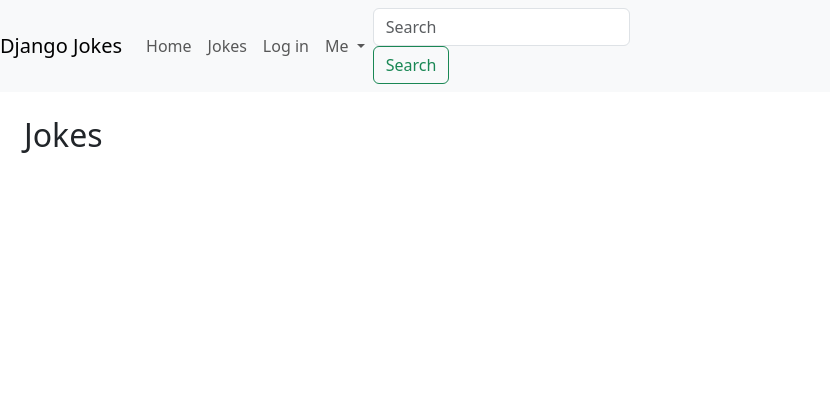
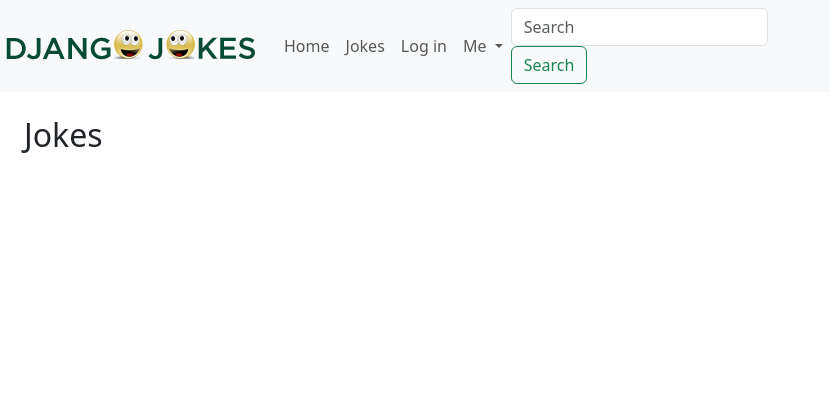
Before and after one commit to 90barricade93/djangojokes.com, a Django app: page /jokes/ in a window 1280 px wide. Shown: the top 420 px of the page, without its empty margins (0-830 px from the left). Run offline with Django 4.2, Linux system fonts and the light colour scheme; data that the repository does not hold is empty; some libraries are stand-ins or nearby versions.

Commit message:
flavi en logo

```diff
--- a/djangojokes/settings.py
+++ b/djangojokes/settings.py
@@ -121,6 +121,9 @@ USE_TZ = True
 # https://docs.djangoproject.com/en/4.1/howto/static-files/
 
 STATIC_URL = 'static/'
+STATICFILES_DIRS = [
+BASE_DIR / 'static',
+]
 
 # Default primary key field type
 # https://docs.djangoproject.com/en/4.1/ref/settings/#default-auto-field
--- a/templates/_base.html
+++ b/templates/_base.html
@@ -1,3 +1,5 @@
+{% load static %}
+
 <!DOCTYPE html>
 <html lang="en">
 <head>
@@ -5,12 +7,15 @@
 <meta name="viewport" content="width=device-width, initial-scale=1">
 <link href="https://cdn.jsdelivr.net/npm/bootstrap@5.3.0-alpha1/dist/css/bootstrap.min.css" rel="stylesheet" integrity="sha384-GLhlTQ8iRABdZLl6O3oVMWSktQOp6b7In1Zl3/Jr59b6EGGoI1aFkw7cmDA6j6gD" crossorigin="anonymous">
 <script src="https://kit.fontawesome.com/eafe9b497d.js" crossorigin="anonymous"></script>
+<link rel="shortcut icon" type="image/png"
+  href="{% static 'images/favicon.png' %}">
 <title>{% block title %}{% endblock %} | Django Jokes</title>
 </head>
 <body>
 <header>
   <nav class="navbar navbar-expand-lg navbar-light bg-light">
-    <a class="navbar-brand" href="{% url 'pages:homepage' %}">Django Jokes</a>
+    <a class="navbar-brand" href="{% url 'pages:homepage' %}"><img src="{% static 'images/logo.png' %}" alt="Logo" class="img-fluid"/>
+    </a>
     <button class="navbar-toggler" type="button" data-toggle="collapse"
       data-target="#navbarSupportedContent" aria-expanded="false"
       aria-controls="navbarSupportedContent" aria-label="Toggle navigation">
```
Also changed, not shown: djangojokes/static/images/favicon.png (added), djangojokes/static/images/logo.png (added).
